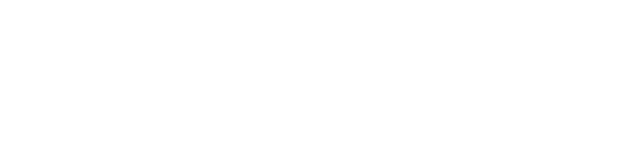
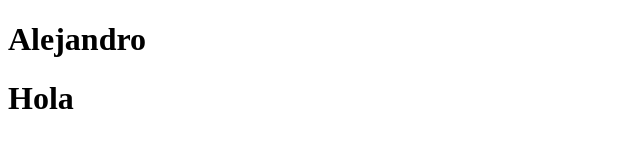
Before and after one commit to 260110464-collab/proyecto_1A, a plain HTML site: page alex.html in a window 1280 px wide. Shown: the whole page, without its empty margins (0-640 px from the left). Drawn offline with Linux system fonts and the light colour scheme.

Commit message:
Código actualizado

```diff
--- a/alex.html
+++ b/alex.html
@@ -1,7 +1,13 @@
 <!DOCTYPE html>
-<html lang="es">
+<html lang="en">
 <head>
     <meta charset="UTF-8">
     <meta name="viewport" content="width=device-width, initial-scale=1.0">
-    <title>ALEX</title>
+    <title>Document</title>
 </head>
+<body>
+<h1>Alejandro</h1>
+<h1>Hola</h1>
+
+</body>
+</html>
```
